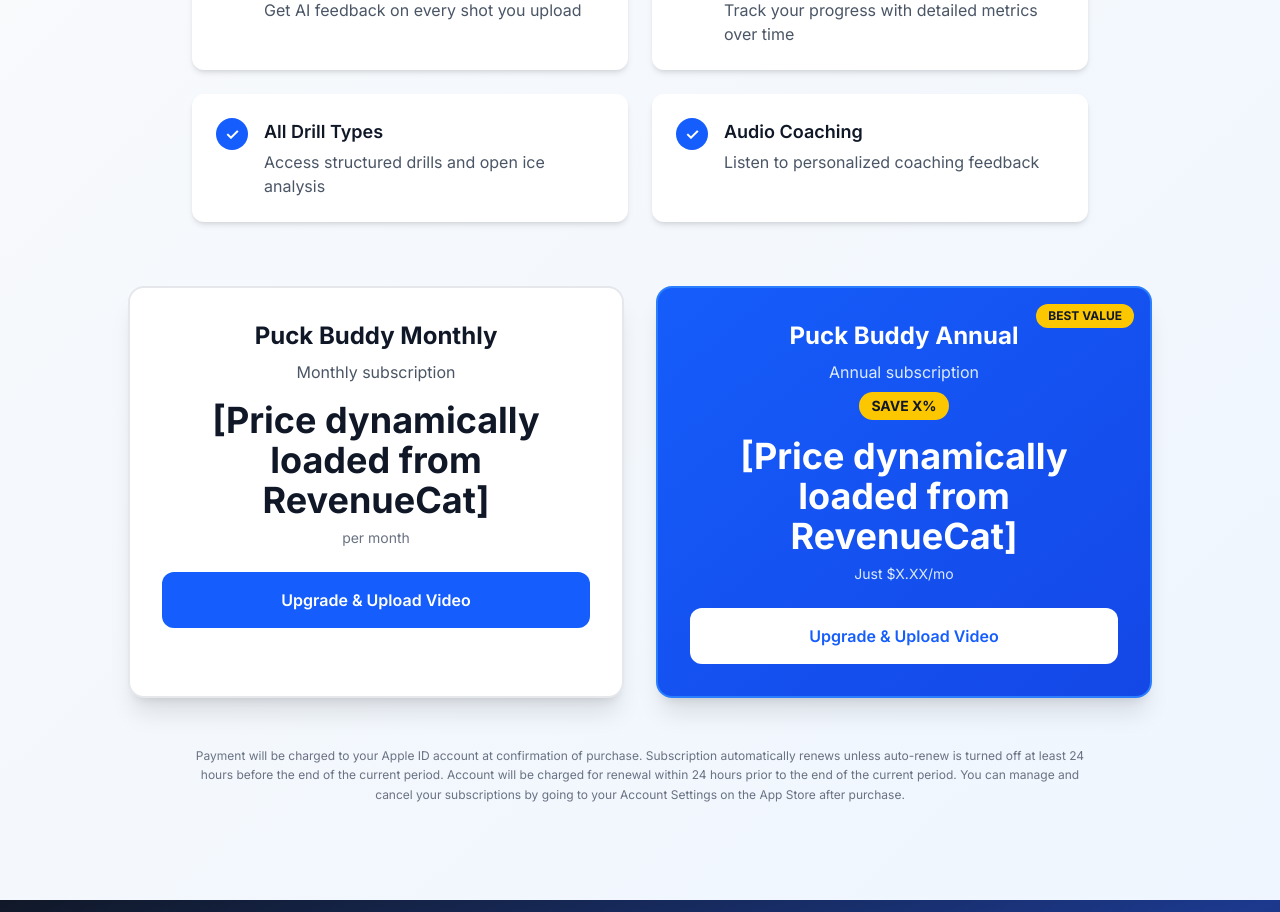
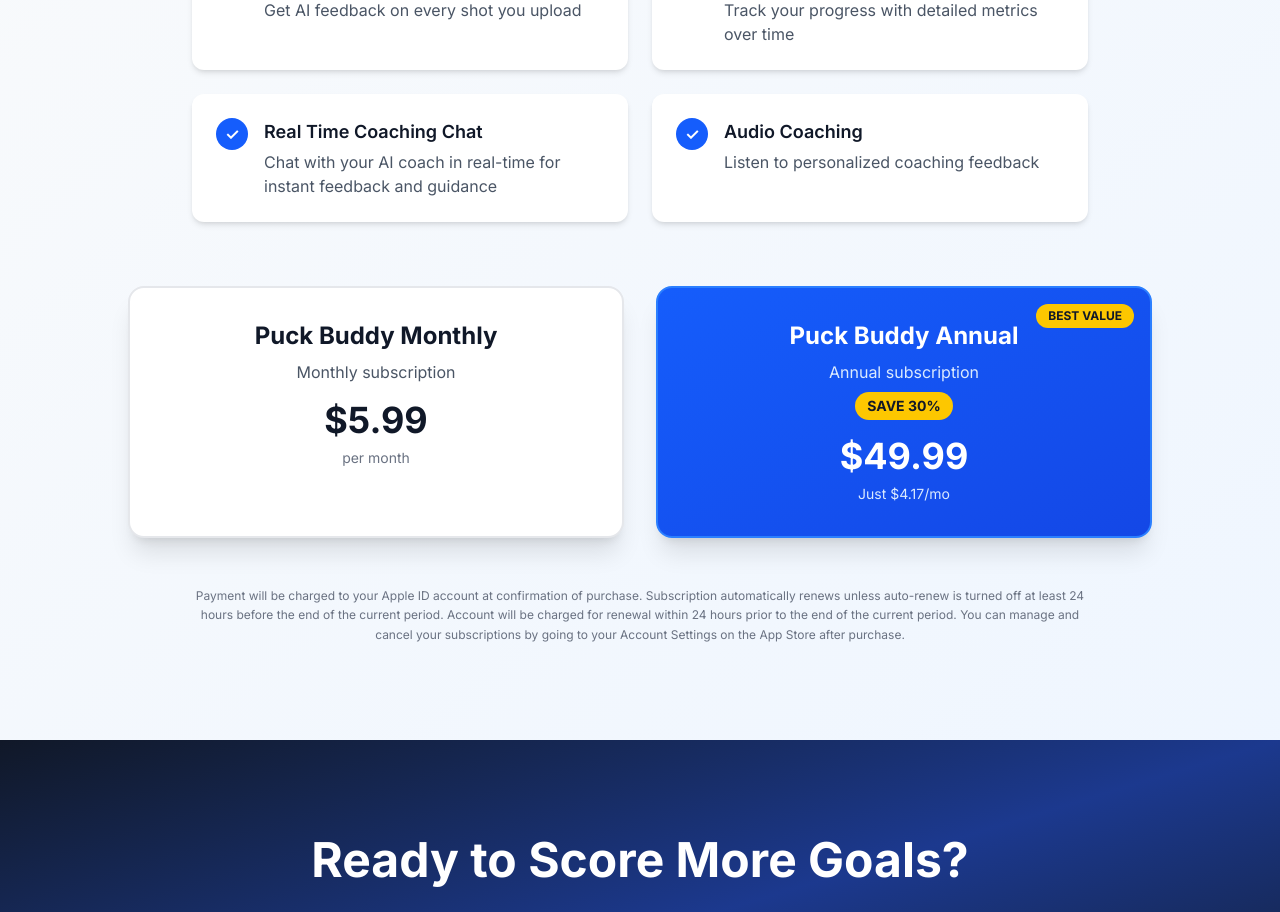
Before and after one commit to jakedibattista/puckbuddywebsite, a Next.js app: page / in a window 1280 px wide. Shown: the part 6217-7129 px from the top of the page. Built offline with nearby package versions, Linux system fonts and the light colour scheme.

Commit message:
Update pricing section: set prices, replace feature, remove buttons
- Replace 'All Drill Types' with 'Real Time Coaching Chat'
- Set monthly pricing to .99/month
- Set annual pricing to .99/year (30% savings, .17/mo)
- Remove upgrade buttons from pricing cards

```diff
--- a/src/app/page.tsx
+++ b/src/app/page.tsx
@@ -414,8 +414,8 @@ export default function Home() {
                     desc: "Track your progress with detailed metrics over time",
                   },
                   {
-                    title: "All Drill Types",
-                    desc: "Access structured drills and open ice analysis",
+                    title: "Real Time Coaching Chat",
+                    desc: "Chat with your AI coach in real-time for instant feedback and guidance",
                   },
                   {
                     title: "Audio Coaching",
@@ -449,24 +449,16 @@ export default function Home() {
               <div className="grid md:grid-cols-2 gap-8 mb-12">
                 {/* Monthly Plan */}
                 <div className="bg-white rounded-2xl shadow-xl p-8 border-2 border-gray-200 hover:border-blue-500 transition-all duration-300">
-                  <div className="text-center mb-6">
+                  <div className="text-center">
                     <h3 className="text-2xl font-bold text-gray-900 mb-2">
                       Puck Buddy Monthly
                     </h3>
                     <p className="text-gray-600 mb-4">Monthly subscription</p>
                     <div className="text-4xl font-bold text-gray-900 mb-2">
-                      <span id="monthly-price">[Price dynamically loaded from RevenueCat]</span>
+                      $5.99
                     </div>
                     <p className="text-sm text-gray-500">per month</p>
                   </div>
-                  <a
-                    href="https://apps.apple.com/us/app/puck-buddy/id6752230304"
-                    target="_blank"
-                    rel="noopener noreferrer"
-                    className="block w-full bg-blue-600 text-white text-center py-4 rounded-xl font-semibold hover:bg-blue-700 transition-colors duration-300"
-                  >
-                    Upgrade & Upload Video
-                  </a>
                 </div>
 
                 {/* Annual Plan */}
@@ -474,34 +466,23 @@ export default function Home() {
                   <div className="absolute top-4 right-4 bg-yellow-400 text-gray-900 text-xs font-bold px-3 py-1 rounded-full">
                     BEST VALUE
                   </div>
-                  <div className="text-center mb-6">
+                  <div className="text-center">
                     <h3 className="text-2xl font-bold text-white mb-2">
                       Puck Buddy Annual
                     </h3>
                     <p className="text-blue-100 mb-2">Annual subscription</p>
                     <div className="mb-2">
-                      <span
-                        id="annual-savings-badge"
-                        className="inline-block bg-yellow-400 text-gray-900 text-sm font-bold px-3 py-1 rounded-full mb-2"
-                      >
-                        SAVE X%
+                      <span className="inline-block bg-yellow-400 text-gray-900 text-sm font-bold px-3 py-1 rounded-full mb-2">
+                        SAVE 30%
                       </span>
                     </div>
                     <div className="text-4xl font-bold text-white mb-2">
-                      <span id="annual-price">[Price dynamically loaded from RevenueCat]</span>
+                      $49.99
                     </div>
                     <p className="text-blue-100 text-sm">
-                      <span id="annual-monthly-equivalent">Just $X.XX/mo</span>
+                      Just $4.17/mo
                     </p>
                   </div>
-                  <a
-                    href="https://apps.apple.com/us/app/puck-buddy/id6752230304"
-                    target="_blank"
-                    rel="noopener noreferrer"
-                    className="block w-full bg-white text-blue-600 text-center py-4 rounded-xl font-semibold hover:bg-gray-100 transition-colors duration-300"
-                  >
-                    Upgrade & Upload Video
-                  </a>
                 </div>
               </div>
             </ScrollAnimation>
```
